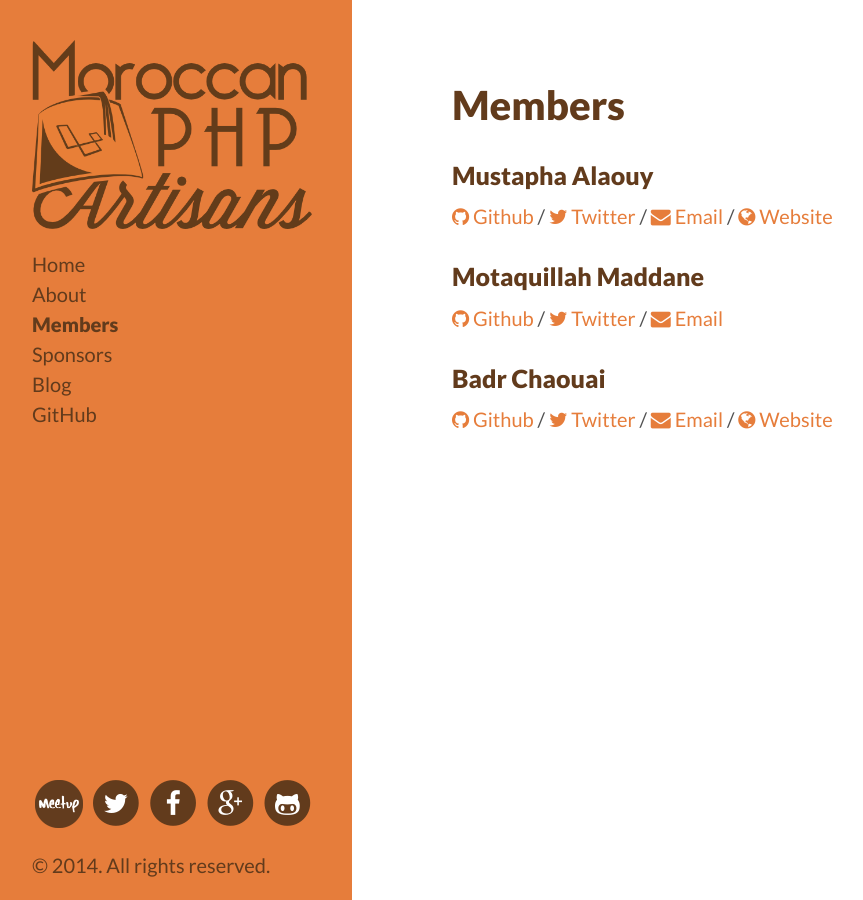
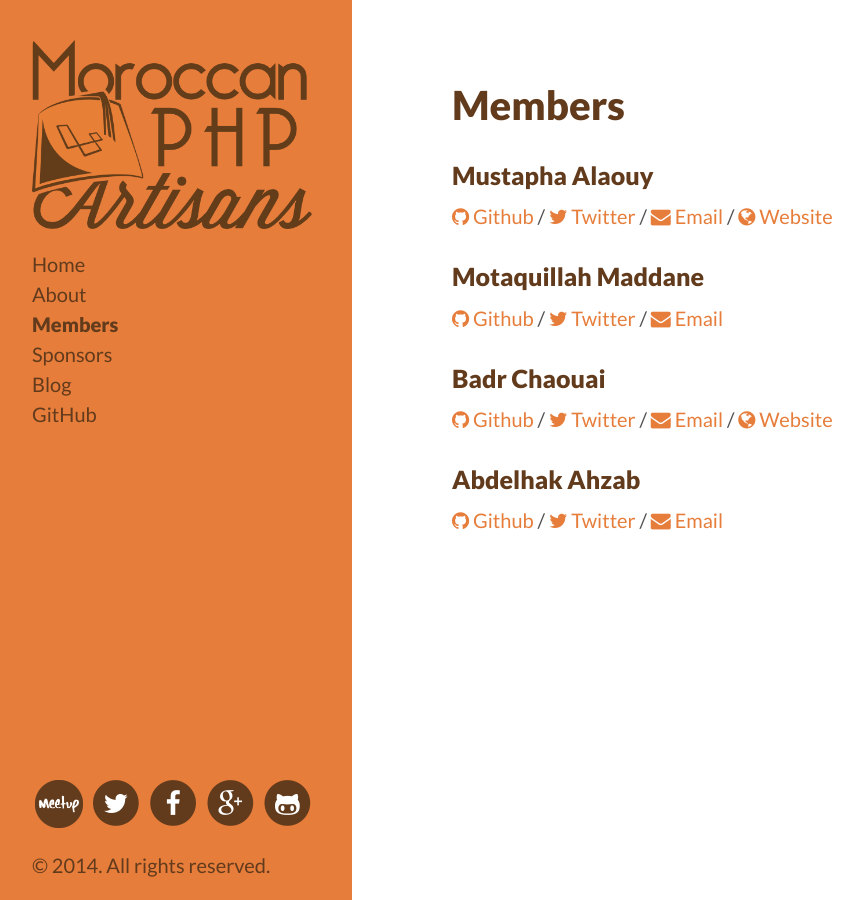
Before and after one commit to moughamir/MoroccanPHPArtisans.github.io, a Jekyll site: the page built from members.html, in a window 1280 px wide. Shown: the whole page, without its empty margins (8-871 px from the left). Built offline with Jekyll 4.4.1, drawn with Linux system fonts in a browser that asks for light colours; Markdown is read by kramdown in place of the engine named in the settings.

Commit message:
add my info

```diff
--- a/_data/members.yml
+++ b/_data/members.yml
@@ -15,6 +15,11 @@
   email: badr.chaouai@gmail.com
   website: http://badrch.net/
 
+- name: Abdelhak Ahzab
+  github: ahzab
+  twitter: AbdouAhzab
+  email: abdou.ahzab@gmail.com
+
 # Use this template to add your Informations
 #- name: nom
 #  github: nom
```
